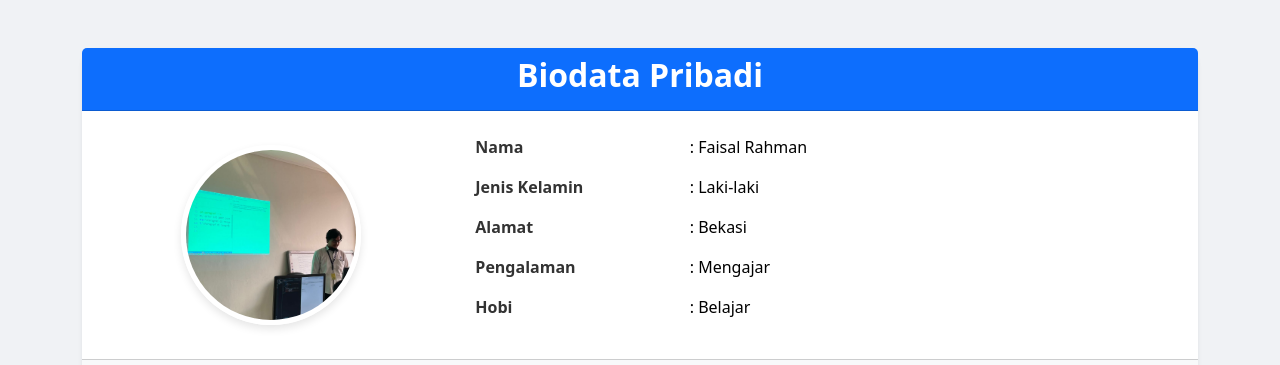
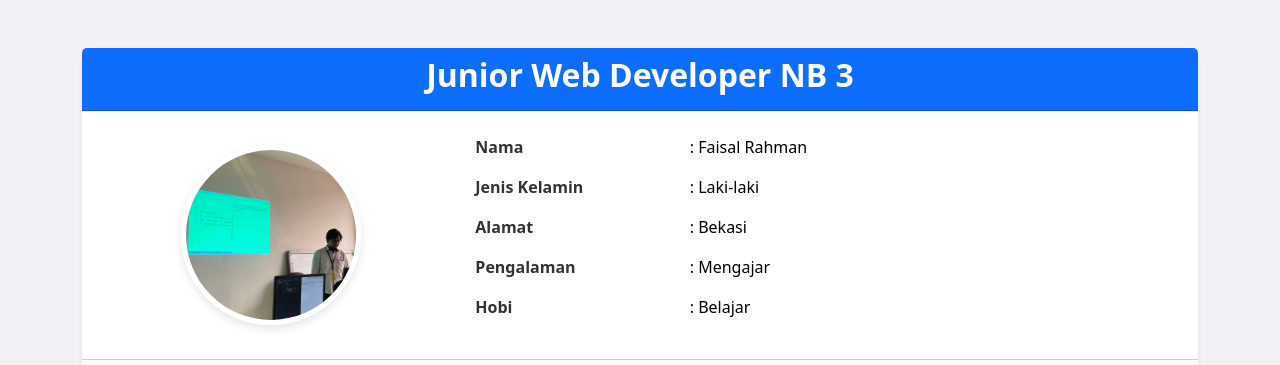
Before and after one commit to faisalrahmanB/JWD, a plain HTML site: page index.html in a window 1280 px wide. Shown: the top 365 px of the page. Drawn offline with nearby package versions, Linux system fonts and the light colour scheme.

Commit message:
Merubah Judul

```diff
--- a/index.html
+++ b/index.html
@@ -13,7 +13,7 @@
     <div class="container my-5">
         <div class="card shadow-sm biodata-card">
             <div class="card-header text-center bg-primary text-white">
-                <h2>Biodata Pribadi</h2>
+                <h2>Junior Web Developer NB 3</h2>
             </div>
             <div class="card-body">
                 <div class="row align-items-center">
```
